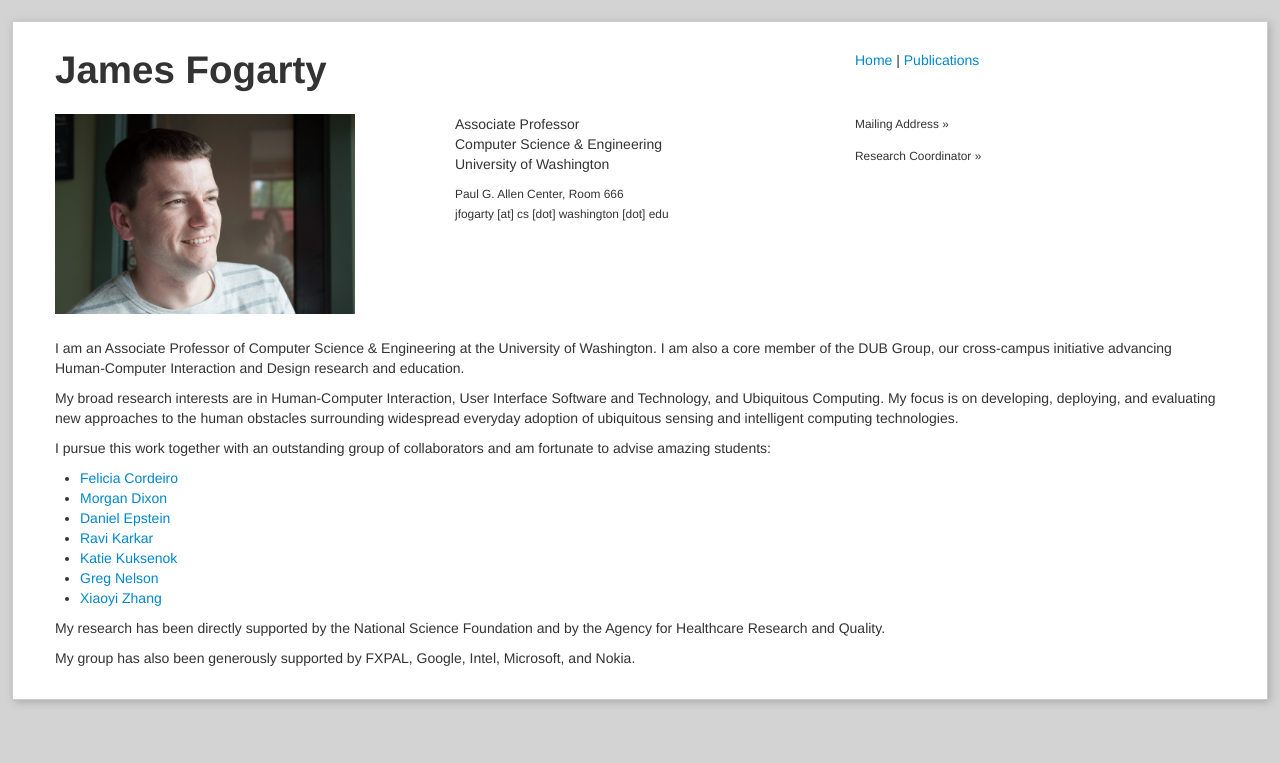
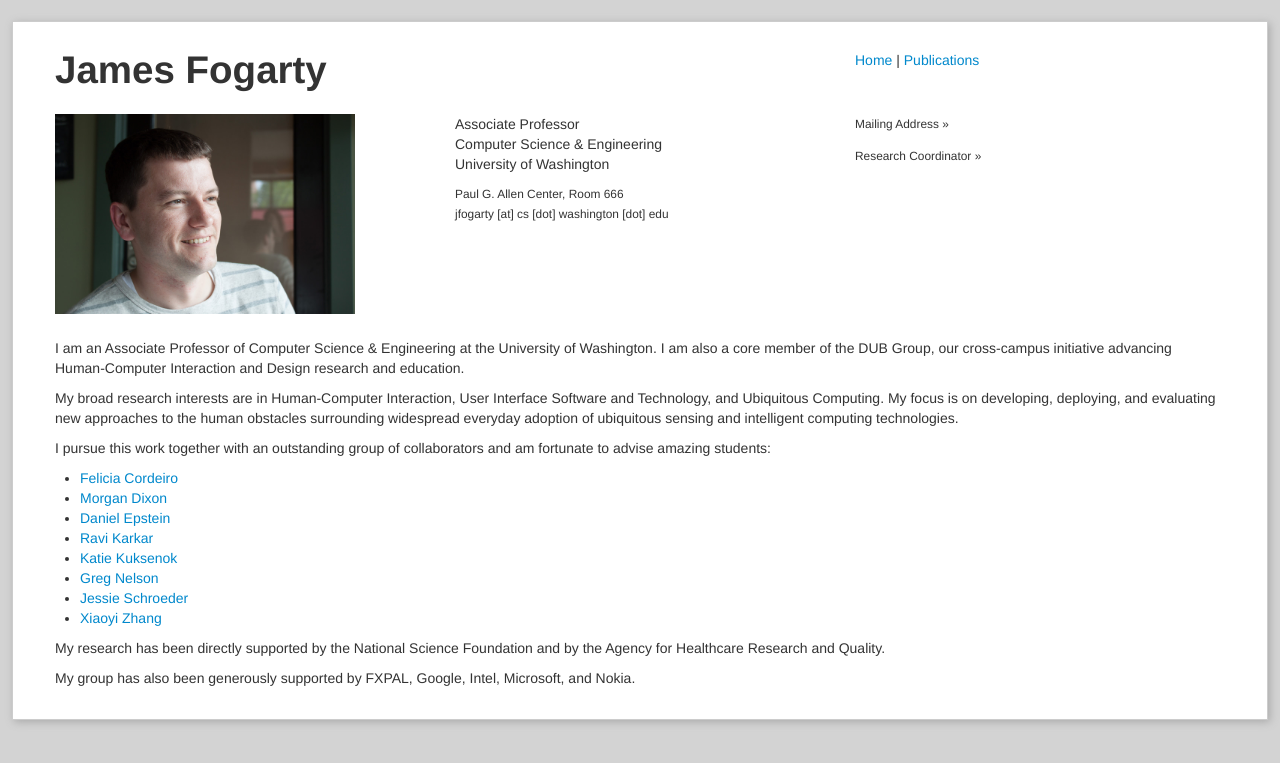
Before and after one commit to karkar/web-jayfo, a Jekyll site: the page built from index.md, in a window 1280 px wide. Shown: the top 763 px of the page. Built offline with Jekyll 4.4.1, drawn with Linux system fonts in a browser that asks for light colours.

Commit message:
Add Jessie

```diff
--- a/index.md
+++ b/index.md
@@ -86,6 +86,7 @@ I pursue this work together with an outstanding group of collaborators and am fo
 * [Ravi Karkar](http://ravikarkar.com/)
 * [Katie Kuksenok](http://students.washington.edu/kuksenok/blog/about/)
 * [Greg Nelson](http://www.greglnelson.info/)
+* [Jessie Schroeder](http://homes.cs.washington.edu/~jesscs/)
 * [Xiaoyi Zhang](http://xiaoyizhang.me/)
 
 My research has been directly supported by the National Science Foundation and by the Agency for Healthcare Research and Quality.
```
